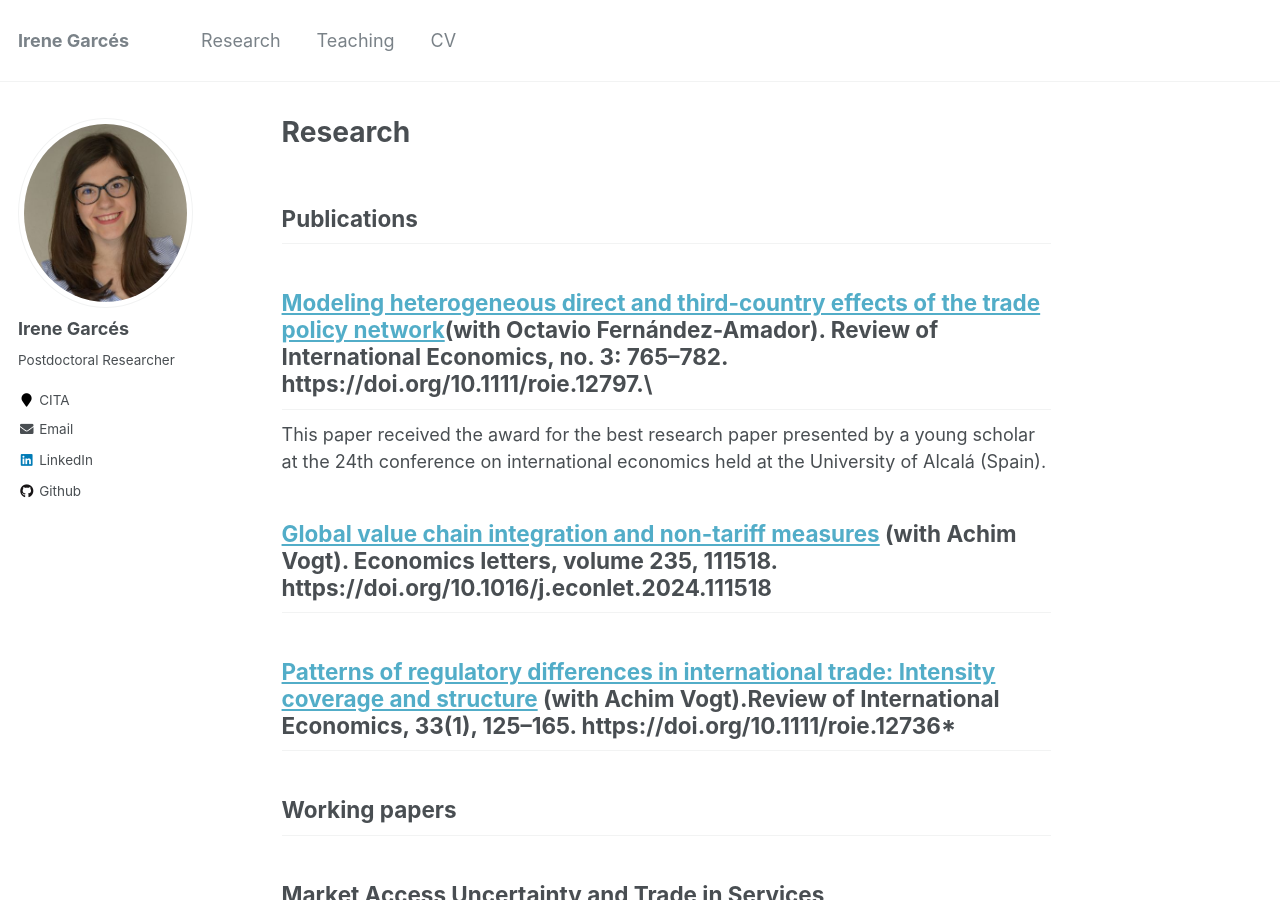
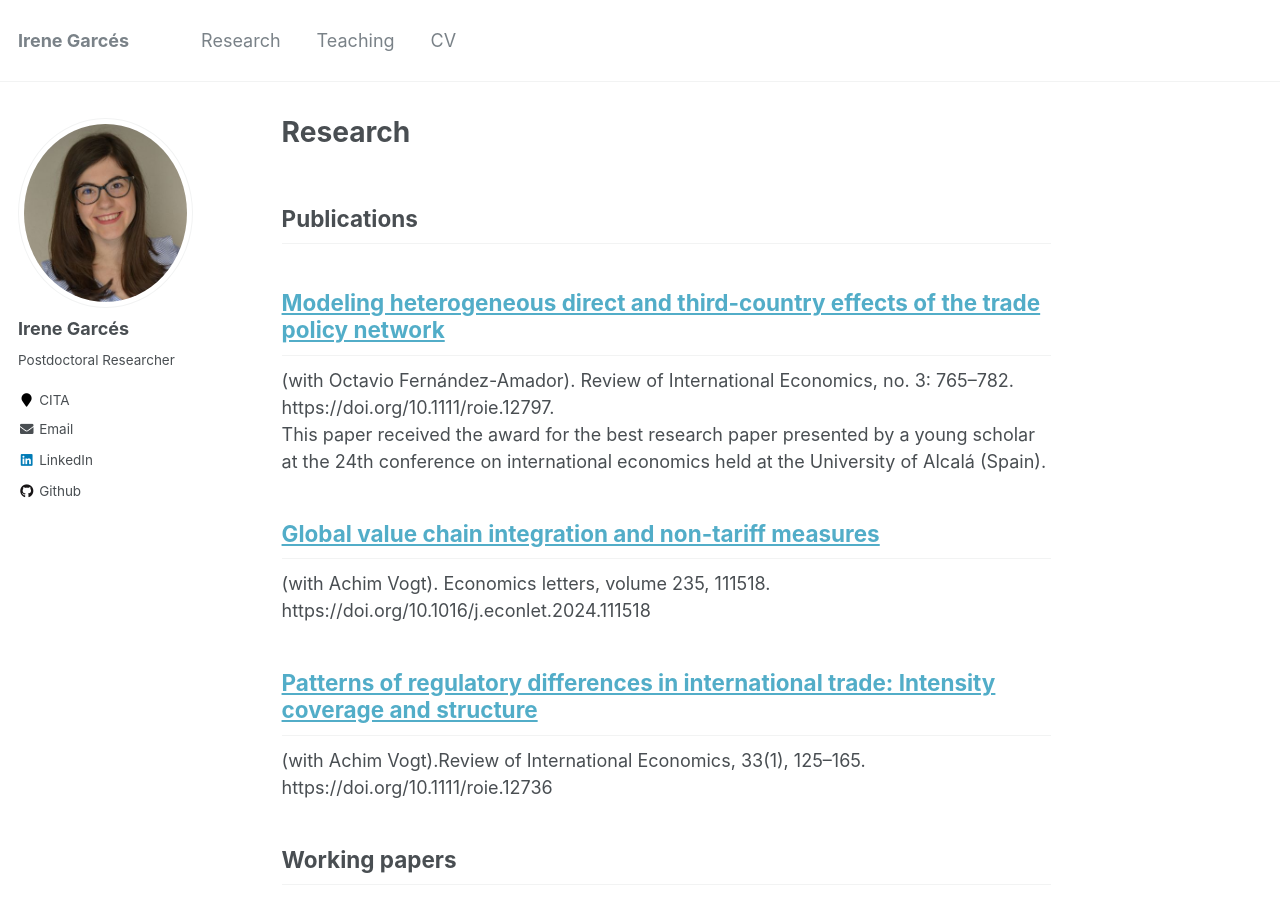
Before and after one commit to IreneGarces/irenegarces.github.io, a Jekyll site: the page built from _pages/research.md, in a window 1280 px wide and 900 px high. Built offline with Jekyll 4.4.1, drawn with Linux system fonts in a browser that asks for light colours.

```diff
--- a/_pages/research.md
+++ b/_pages/research.md
@@ -15,12 +15,15 @@ author_profile: true
 {% endfor %}
 
 ## Publications
-## [Modeling heterogeneous direct and third-country effects of the trade policy network](../files/Heterogeneous direct and third-country effects_master.pdf)(with Octavio Fernández-Amador). Review of International Economics, no. 3: 765–782. https://doi.org/10.1111/roie.12797.\\
+## [Modeling heterogeneous direct and third-country effects of the trade policy network](../files/Heterogeneous direct and third-country effects_master.pdf)
+(with Octavio Fernández-Amador). Review of International Economics, no. 3: 765–782. https://doi.org/10.1111/roie.12797.\\
 This paper received the award for the best research paper presented by a young scholar at the 24th conference on international economics held at the University of Alcalá (Spain).
 
-## [Global value chain integration and non-tariff measures](../files/Global value chain integration and non-tariff measures.pdf) (with  Achim Vogt). Economics letters, volume 235, 111518. https://doi.org/10.1016/j.econlet.2024.111518
+## [Global value chain integration and non-tariff measures](../files/Global value chain integration and non-tariff measures.pdf)
+(with  Achim Vogt). Economics letters, volume 235, 111518. https://doi.org/10.1016/j.econlet.2024.111518
 
-## [Patterns of regulatory differences in international trade: Intensity coverage and structure](../files/Patterns of regulatory heterogeneity.pdf) (with Achim Vogt).Review of International Economics, 33(1), 125–165. https://doi.org/10.1111/roie.12736*
+## [Patterns of regulatory differences in international trade: Intensity coverage and structure](../files/Patterns of regulatory heterogeneity.pdf)
+(with Achim Vogt).Review of International Economics, 33(1), 125–165. https://doi.org/10.1111/roie.12736
 
 ## Working papers
 
```
